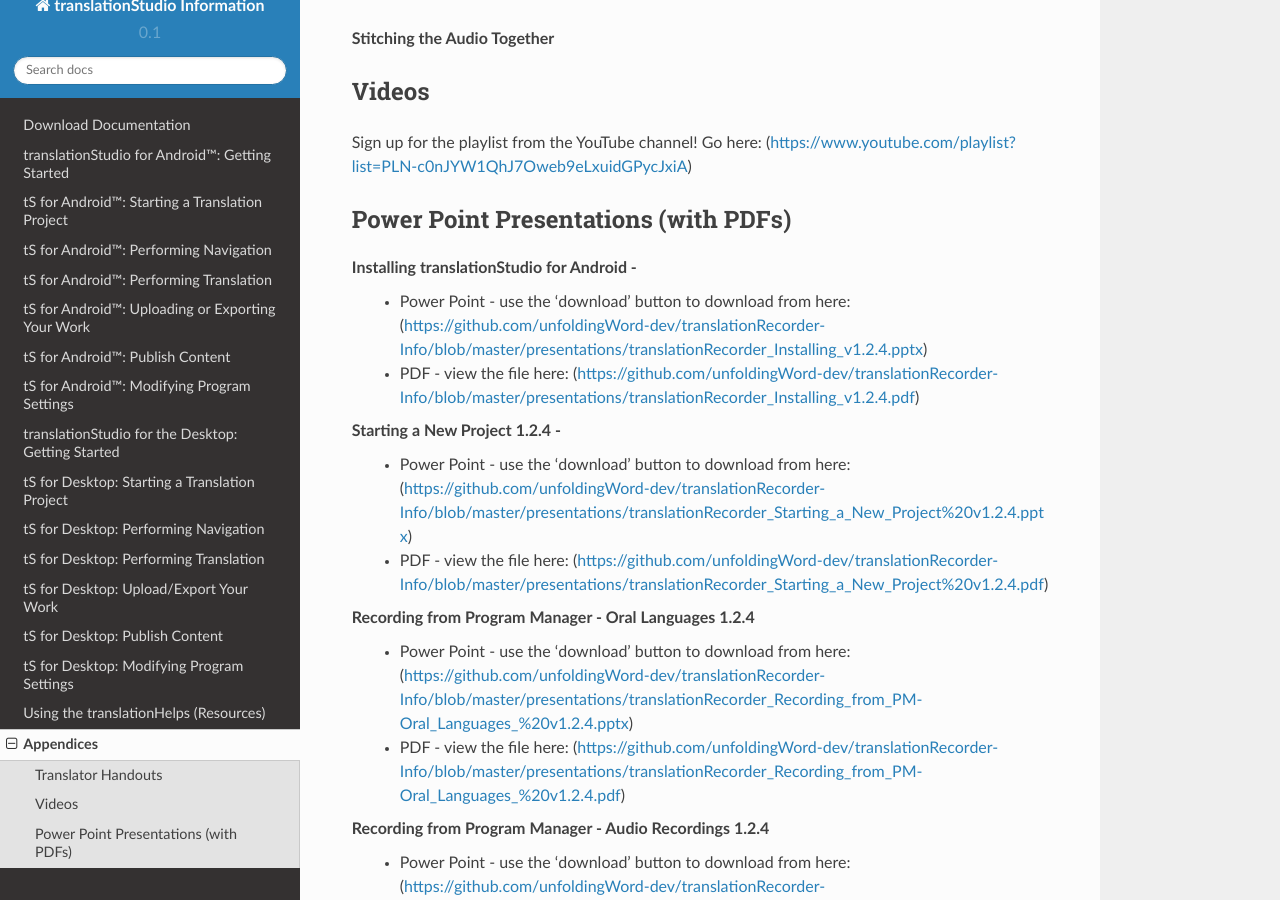
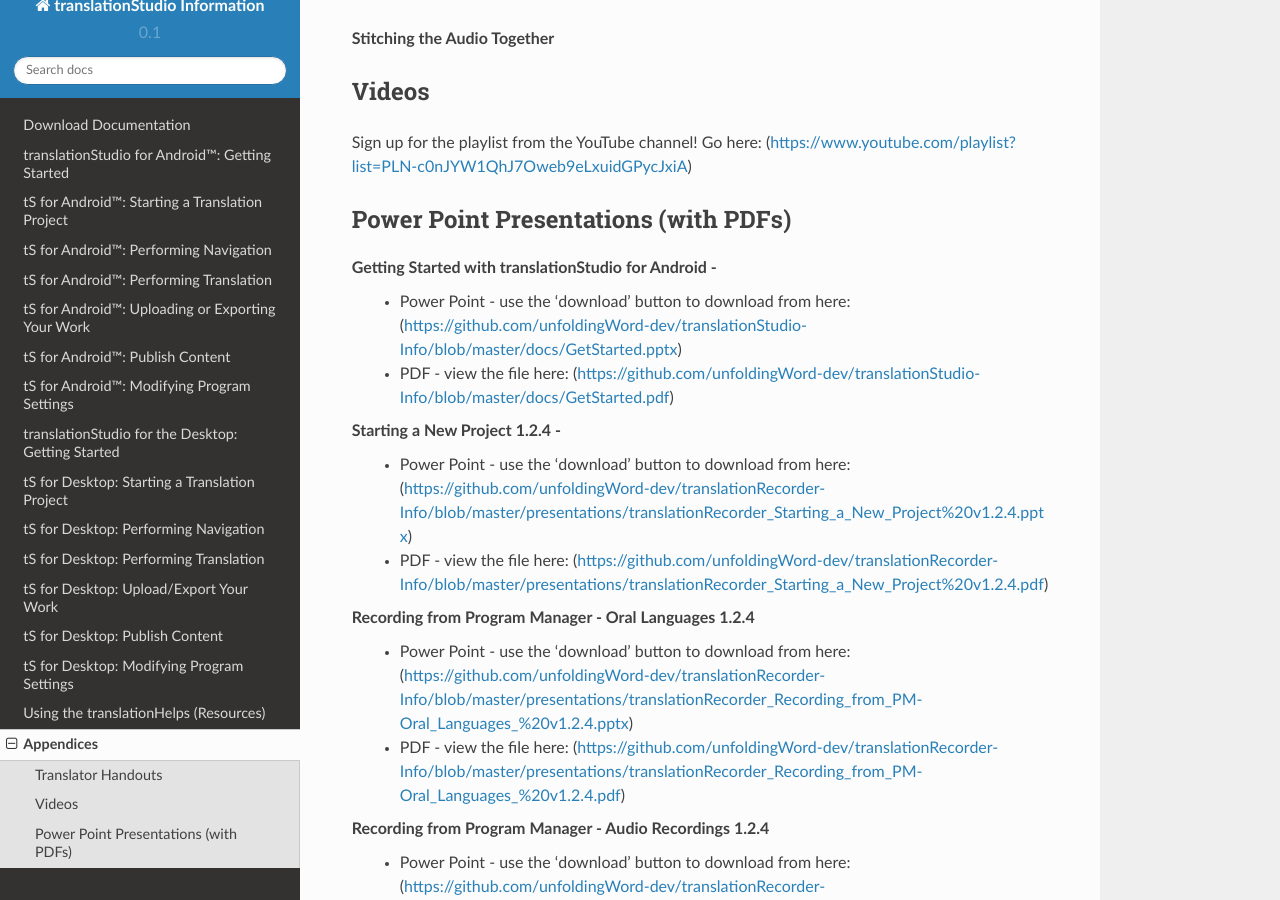
Before and after one commit to unfoldingWord-dev/translationStudio-Info, a Sphinx documentation site: the page built from docs/Appendix.rst, in a window 1280 px wide and 900 px high, scrolled down 597 px. Built offline with Sphinx 7.4.7 and the Read the Docs theme 2.0.0, drawn with Linux system fonts in a browser that asks for light colours; pages that are not in the unit, such as notebooks, are missing from menus.

Commit message:
Update Appendix.rst

```diff
--- a/docs/Appendix.rst
+++ b/docs/Appendix.rst
@@ -29,9 +29,9 @@ Sign up for the playlist from the YouTube channel! Go here: (https://www.youtube
 Power Point Presentations (with PDFs)
 ----
 
-**Installing translationStudio for Android** -
- * Power Point - use the 'download' button to download from here: (https://github.com/unfoldingWord-dev/translationRecorder-Info/blob/master/presentations/translationRecorder_Installing_v1.2.4.pptx)
- * PDF - view the file here: (https://github.com/unfoldingWord-dev/translationRecorder-Info/blob/master/presentations/translationRecorder_Installing_v1.2.4.pdf)
+**Getting Started with translationStudio for Android** -
+ * Power Point - use the 'download' button to download from here: (https://github.com/unfoldingWord-dev/translationStudio-Info/blob/master/docs/GetStarted.pptx)
+ * PDF - view the file here: (https://github.com/unfoldingWord-dev/translationStudio-Info/blob/master/docs/GetStarted.pdf)
 
 **Starting a New Project 1.2.4** -
  * Power Point - use the 'download' button to download from here: (https://github.com/unfoldingWord-dev/translationRecorder-Info/blob/master/presentations/translationRecorder_Starting_a_New_Project%20v1.2.4.pptx)
```
